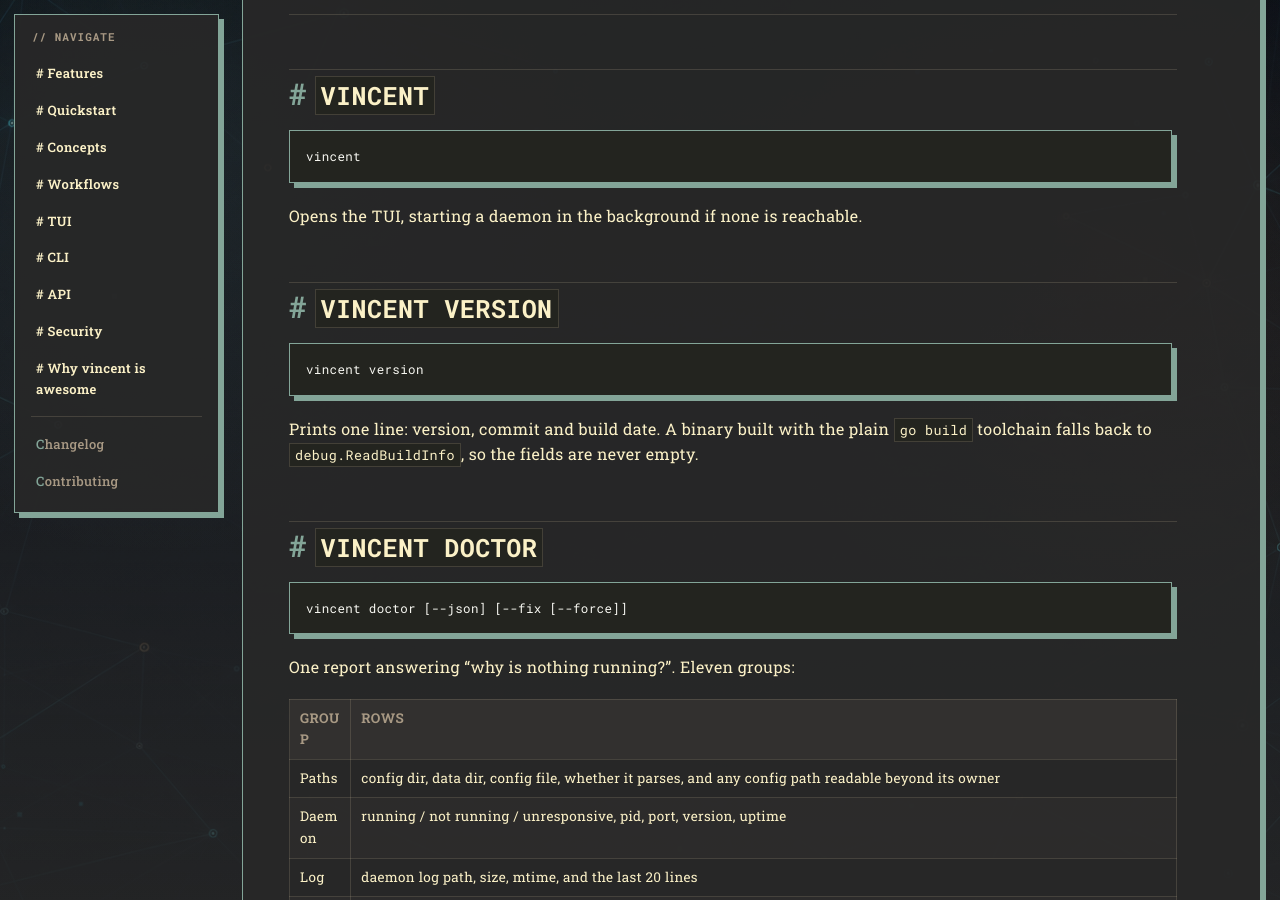
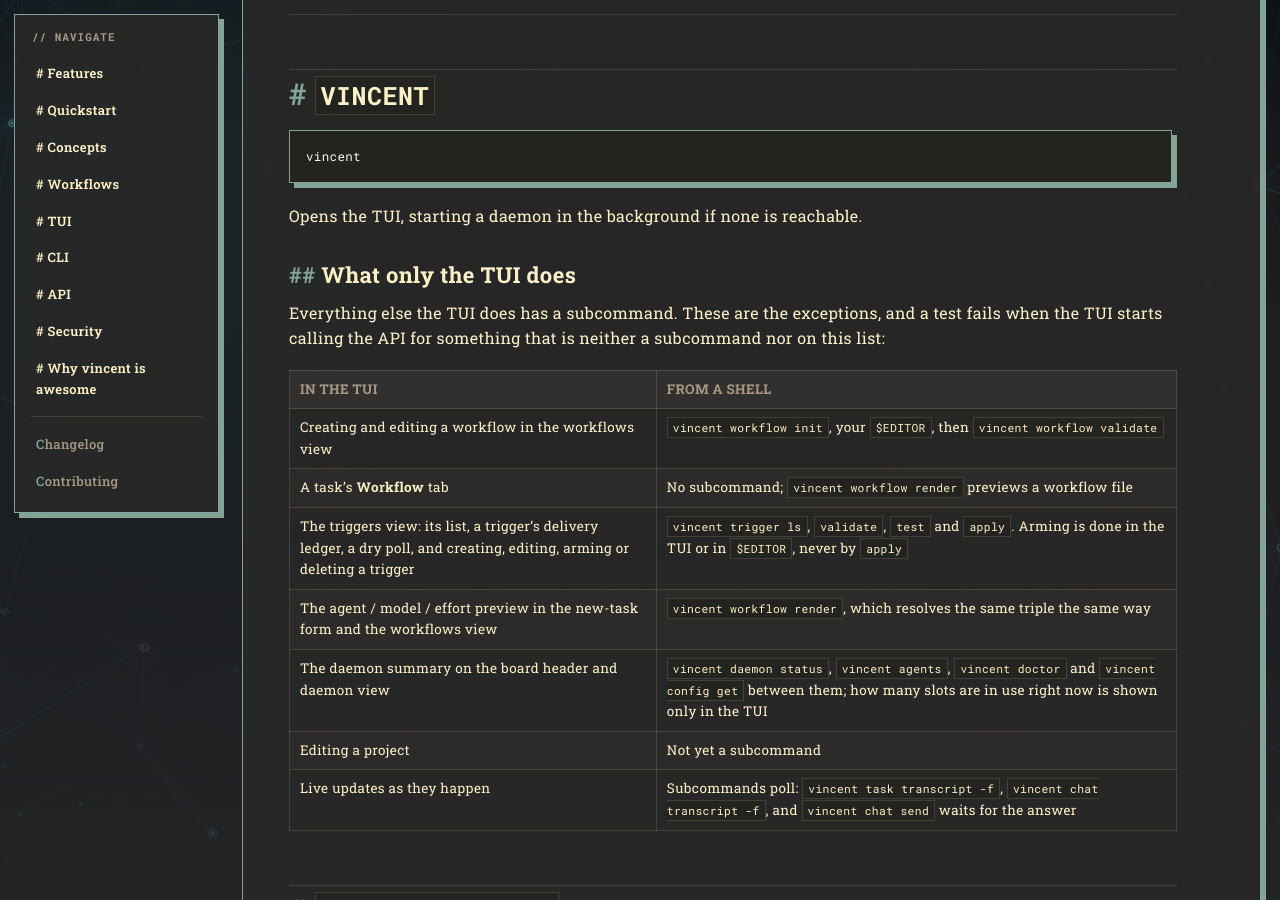
Before and after one commit to lezli01/vincent, a Jekyll site: the page built from docs/reference/cli.md, in a window 1280 px wide and 900 px high, scrolled down 2071 px. Built offline with Jekyll 4.4.1, drawn with Linux system fonts in a browser that asks for light colours; our own code applies the rules of GitHub Pages for plain Markdown files.

Commit message:
docs: name what only the TUI does
The README, quickstart and scripting guide said everything the TUI does
is a subcommand without exception. They now point to a new "What only
the TUI does" list in the CLI reference, one row per exemption the
parity test carries. Task 048's API-only record gains a dated amendment
saying where that list now lives and what enforces it.

Closes #395

````diff
--- a/docs/reference/cli.md
+++ b/docs/reference/cli.md
@@ -72,6 +72,22 @@ vincent
 ```
 
 Opens the TUI, starting a daemon in the background if none is reachable.
+
+### What only the TUI does
+
+Everything else the TUI does has a subcommand. These are the exceptions,
+and a test fails when the TUI starts calling the API for something that is
+neither a subcommand nor on this list:
+
+| In the TUI | From a shell |
+|---|---|
+| Creating and editing a workflow in the workflows view | `vincent workflow init`, your `$EDITOR`, then `vincent workflow validate` |
+| A task's **Workflow** tab | No subcommand; `vincent workflow render` previews a workflow file |
+| The triggers view: its list, a trigger's delivery ledger, a dry poll, and creating, editing, arming or deleting a trigger | `vincent trigger ls`, `validate`, `test` and `apply`. Arming is done in the TUI or in `$EDITOR`, never by `apply` |
+| The agent / model / effort preview in the new-task form and the workflows view | `vincent workflow render`, which resolves the same triple the same way |
+| The daemon summary on the board header and daemon view | `vincent daemon status`, `vincent agents`, `vincent doctor` and `vincent config get` between them; how many slots are in use right now is shown only in the TUI |
+| Editing a project | Not yet a subcommand |
+| Live updates as they happen | Subcommands poll: `vincent task transcript -f`, `vincent chat transcript -f`, and `vincent chat send` waits for the answer |
 
 ## `vincent version`
 
````
Also changed, not shown: README.md (+4 -2 lines), docs/getting-started/quickstart.md (+4 -3 lines), docs/guides/scripting.md (+3 -2 lines), docs/tasks/048-cli-human-actions.md (+8 -0 lines), CHANGELOG.md.
